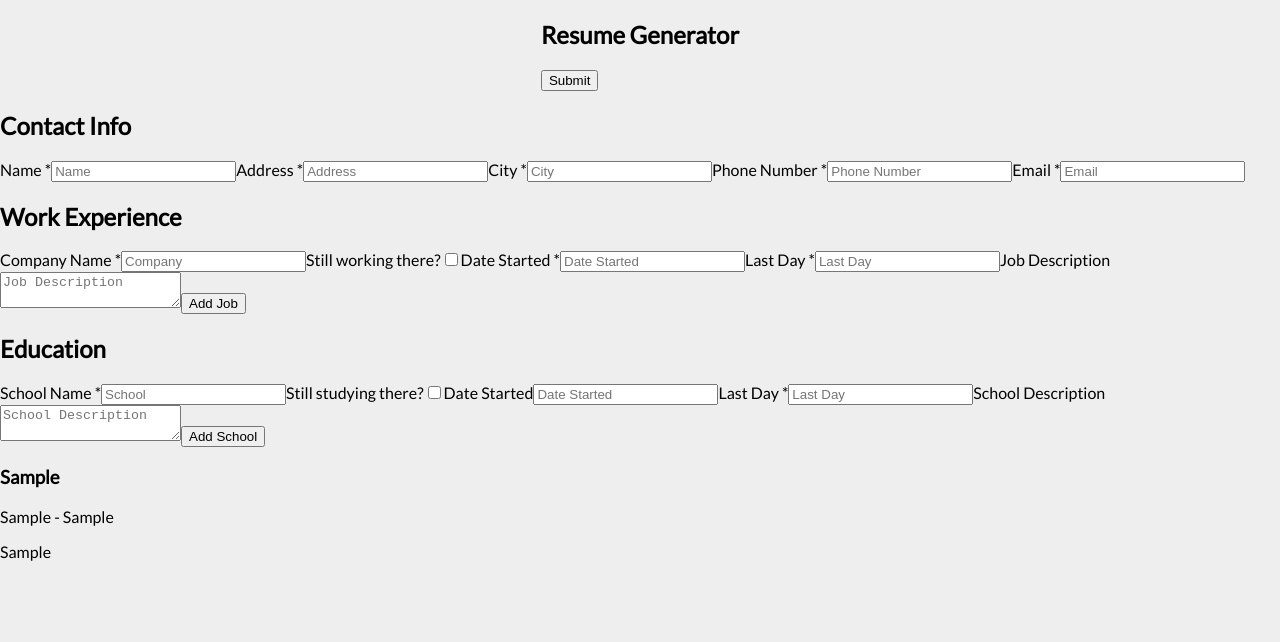
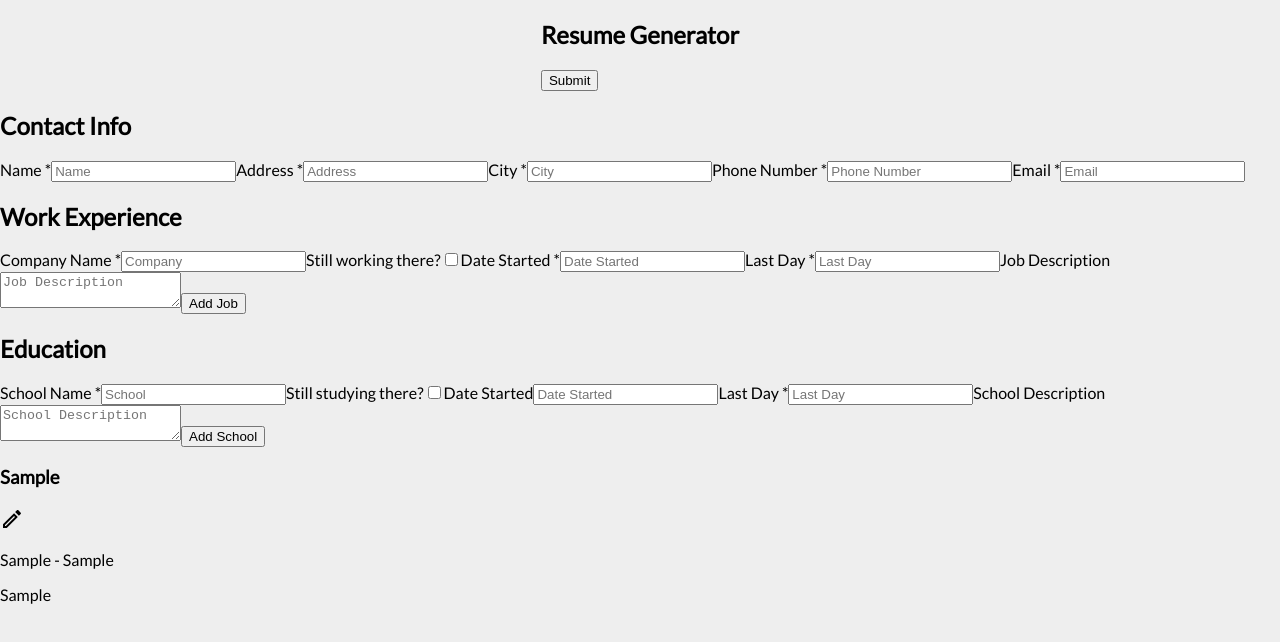
Before and after one commit to rileyloudon/resume-project, a React (Create React App) app: page / in a window 1280 px wide. Both pictures are taken after typing "Sample", "Sample", "Sample", "Sample" into the empty fields and a click on the button "Add School". Shown: the top 642 px of the page. Built offline with nearby package versions, Linux system fonts and the light colour scheme.

Commit message:
allow edit to change saved work/school items

```diff
--- a/src/App.js
+++ b/src/App.js
@@ -55,7 +55,7 @@ class App extends React.Component {
     if (
       workText.company === '' ||
       workText.dateStart === '' ||
-      (!workText.currentJob && workText.lastDay === '')
+      (!workText.currentJob && workText.dateEnd === '')
     )
       return;
 
@@ -69,6 +69,19 @@ class App extends React.Component {
         description: '',
         id: uuid(),
       },
+    });
+  };
+
+  editWork = (i) => {
+    const edittedJob = this.state.workItems[i];
+    const removeJob = this.state.workItems.splice(i, 1);
+    const filteredWorkItems = this.state.workItems.filter(
+      (work) => work !== removeJob
+    );
+
+    this.setState({
+      workText: edittedJob,
+      workItems: filteredWorkItems,
     });
   };
 
@@ -90,7 +103,7 @@ class App extends React.Component {
 
     if (
       educationText.school === '' ||
-      (!educationText.currentlyEnrolled && educationText.lastDay === '') ||
+      (!educationText.currentlyEnrolled && educationText.dateEnd === '') ||
       (educationText.currentlyEnrolled && educationText.dateStart === '')
     )
       return;
@@ -105,6 +118,19 @@ class App extends React.Component {
         description: '',
         id: uuid(),
       },
+    });
+  };
+
+  editEducation = (i) => {
+    const edittedSchool = this.state.educationItems[i];
+    const removeSchool = this.state.educationItems.splice(i, 1);
+    const filteredSchoolItems = this.state.educationItems.filter(
+      (school) => school !== removeSchool
+    );
+
+    this.setState({
+      educationText: edittedSchool,
+      educationItems: filteredSchoolItems,
     });
   };
 
@@ -144,6 +170,7 @@ class App extends React.Component {
           addWork={this.addWork}
           updateWorkText={this.updateWorkText}
           submitResume={this.state.submitResume}
+          editWork={this.editWork}
         />
         <Education
           educationItems={this.state.educationItems}
@@ -151,6 +178,7 @@ class App extends React.Component {
           addEducation={this.addEducation}
           updateEducationText={this.updateEducationText}
           submitResume={this.state.submitResume}
+          editEducation={this.editEducation}
         />
       </div>
     );
--- a/src/components/Eduction.js
+++ b/src/components/Eduction.js
@@ -80,11 +80,19 @@ const EducationForm = (props) => {
 };
 
 const EducationItem = (props) => {
-  const { education } = props;
+  const { education, submitResume, editEducation, i } = props;
 
   return (
     <div className='saved-education'>
       <h3 className='school-name'>{education.school} </h3>
+      {!submitResume && (
+        <img
+          className='edit-school'
+          src='img/edit_24dp.svg'
+          alt='Edit School'
+          onClick={() => editEducation(i)}
+        />
+      )}
       <p className='dates-studying'>
         {education.dateStart} {education.dateStart ? '-' : null}{' '}
         {education.currentlyEnrolled ? 'Present' : education.dateEnd}
@@ -101,6 +109,7 @@ const Education = (props) => {
     updateEducationText,
     addEducation,
     submitResume,
+    editEducation,
   } = props;
 
   return (
@@ -113,8 +122,14 @@ const Education = (props) => {
           addEducation={addEducation}
         />
       )}
-      {educationItems.map((education) => (
-        <EducationItem key={education.id} education={education} />
+      {educationItems.map((education, i) => (
+        <EducationItem
+          key={education.id}
+          education={education}
+          submitResume={submitResume}
+          editEducation={editEducation}
+          i={i}
+        />
       ))}
     </div>
   );
--- a/src/components/WorkExperience.js
+++ b/src/components/WorkExperience.js
@@ -75,11 +75,19 @@ const WorkForm = (props) => {
 };
 
 const WorkItem = (props) => {
-  const { work } = props;
+  const { work, submitResume, editWork, i } = props;
 
   return (
     <div className='saved-jobs'>
       <h3 className='company-name'>{work.company}</h3>
+      {!submitResume && (
+        <img
+          className='edit-job'
+          src='img/edit_24dp.svg'
+          alt='Edit Job'
+          onClick={() => editWork(i)}
+        />
+      )}
       <p className='dates-worked'>
         {work.dateStart} - {work.currentJob ? 'Present' : work.dateEnd}
       </p>
@@ -89,7 +97,14 @@ const WorkItem = (props) => {
 };
 
 const WorkExperience = (props) => {
-  const { workText, workItems, updateWorkText, addWork, submitResume } = props;
+  const {
+    workText,
+    workItems,
+    updateWorkText,
+    addWork,
+    submitResume,
+    editWork,
+  } = props;
 
   return (
     <div id='work-experience'>
@@ -101,8 +116,14 @@ const WorkExperience = (props) => {
           addWork={addWork}
         />
       )}
-      {workItems.map((work) => (
-        <WorkItem key={work.id} work={work} />
+      {workItems.map((work, i) => (
+        <WorkItem
+          key={work.id}
+          work={work}
+          submitResume={submitResume}
+          editWork={editWork}
+          i={i}
+        />
       ))}
     </div>
   );
```
Also changed, not shown: public/img/edit_24dp.svg (added).
